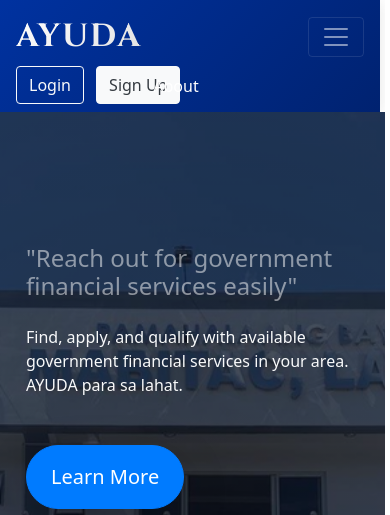
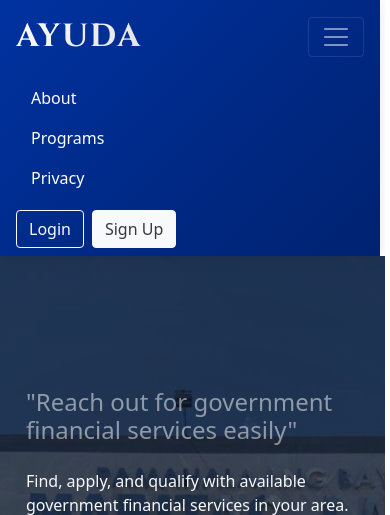
Before and after one commit to armanavi-lspu/AYUDA, a Flask app: page / in a window 390 px wide, after a click that opens the changed part. Shown: the top 515 px of the page. Run offline with Flask 3, Linux system fonts and the light colour scheme; some libraries are stand-ins or nearby versions.

Commit message:
Log in fix

```diff
--- a/templates/base.html
+++ b/templates/base.html
@@ -89,17 +89,21 @@
         .navbar {
             background: linear-gradient(135deg, #0032A0 0%, #002270 100%) !important;
             box-shadow: 0 2px 15px rgba(0, 0, 0, 0.1);
+            position: relative;
+            z-index: 1000;
         }
 
-        /* Center navbar navigation items */
+        /* Navbar layout */
         .navbar-collapse {
-            justify-content: center;
+            justify-content: space-between;
+            align-items: center;
         }
 
         .navbar-nav {
-            position: absolute;
-            left: 50%;
-            transform: translateX(-50%);
+            position: static;
+            transform: none;
+            margin: 0 auto;
+            z-index: 1;
         }
 
         .navbar-nav .nav-link {
@@ -125,7 +129,27 @@
 
         /* Buttons container - push to the right */
         .navbar-buttons {
-            margin-left: auto;
+            margin-left: 1rem;
+            position: relative;
+            z-index: 2;
+            display: flex;
+            align-items: center;
+        }
+
+        @media (max-width: 991.98px) {
+            .navbar-collapse {
+                justify-content: flex-start;
+            }
+
+            .navbar-nav {
+                margin-top: 0.75rem;
+                margin-left: 0;
+            }
+
+            .navbar-buttons {
+                margin-left: 0;
+                margin-top: 0.75rem;
+            }
         }
     </style>
 
@@ -230,8 +254,18 @@
             const alerts = document.querySelectorAll('.flash-message');
             alerts.forEach(function(alert) {
                 setTimeout(function() {
-                    const bsAlert = new bootstrap.Alert(alert);
-                    bsAlert.close();
+                    // Bootstrap 4 compatibility (no global bootstrap.Alert object)
+                    if (window.jQuery && window.jQuery.fn && window.jQuery.fn.alert) {
+                        window.jQuery(alert).alert('close');
+                    } else {
+                        alert.classList.remove('show');
+                        alert.classList.add('fade');
+                        setTimeout(function() {
+                            if (alert.parentNode) {
+                                alert.parentNode.removeChild(alert);
+                            }
+                        }, 300);
+                    }
                 }, 5000);
             });
         });
```
